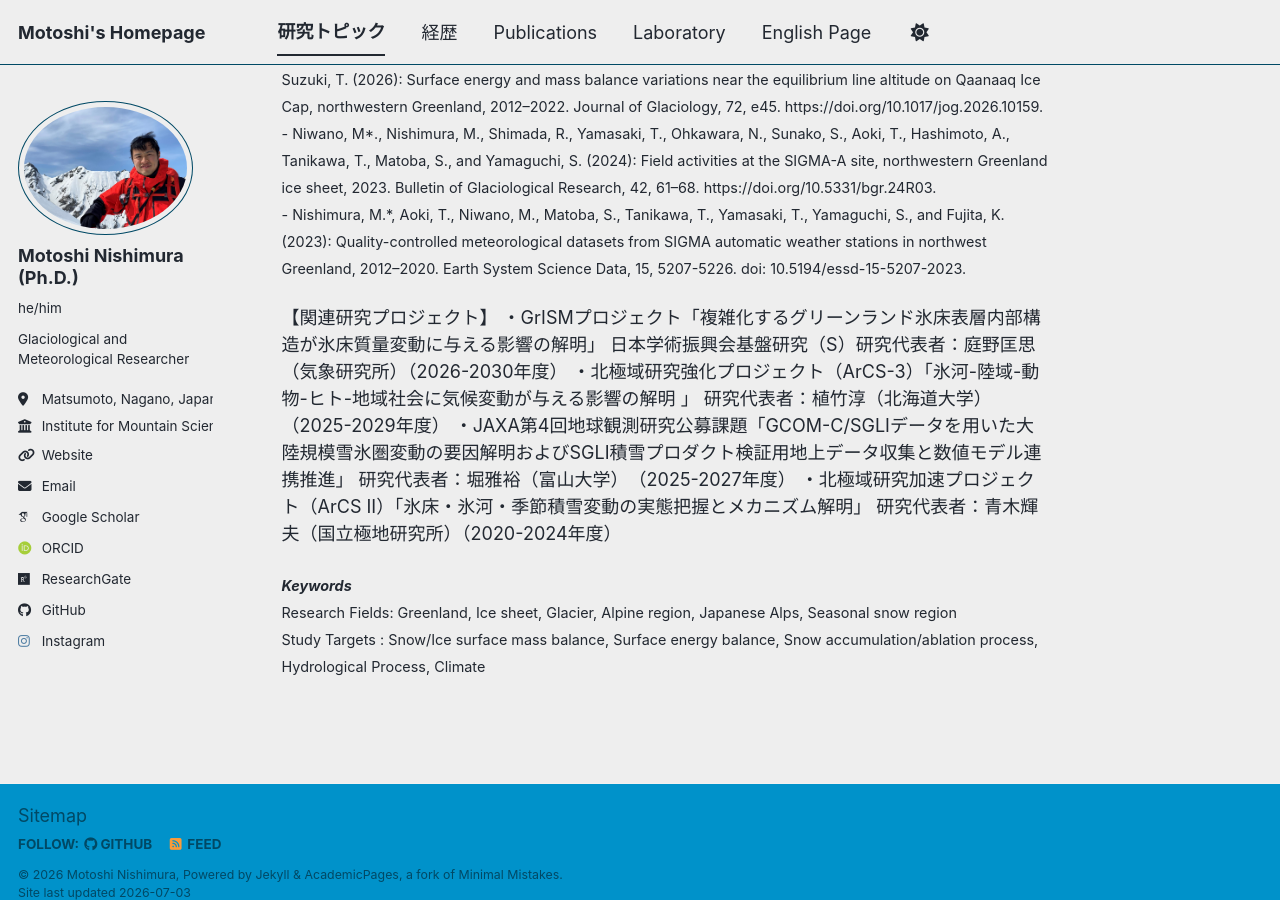
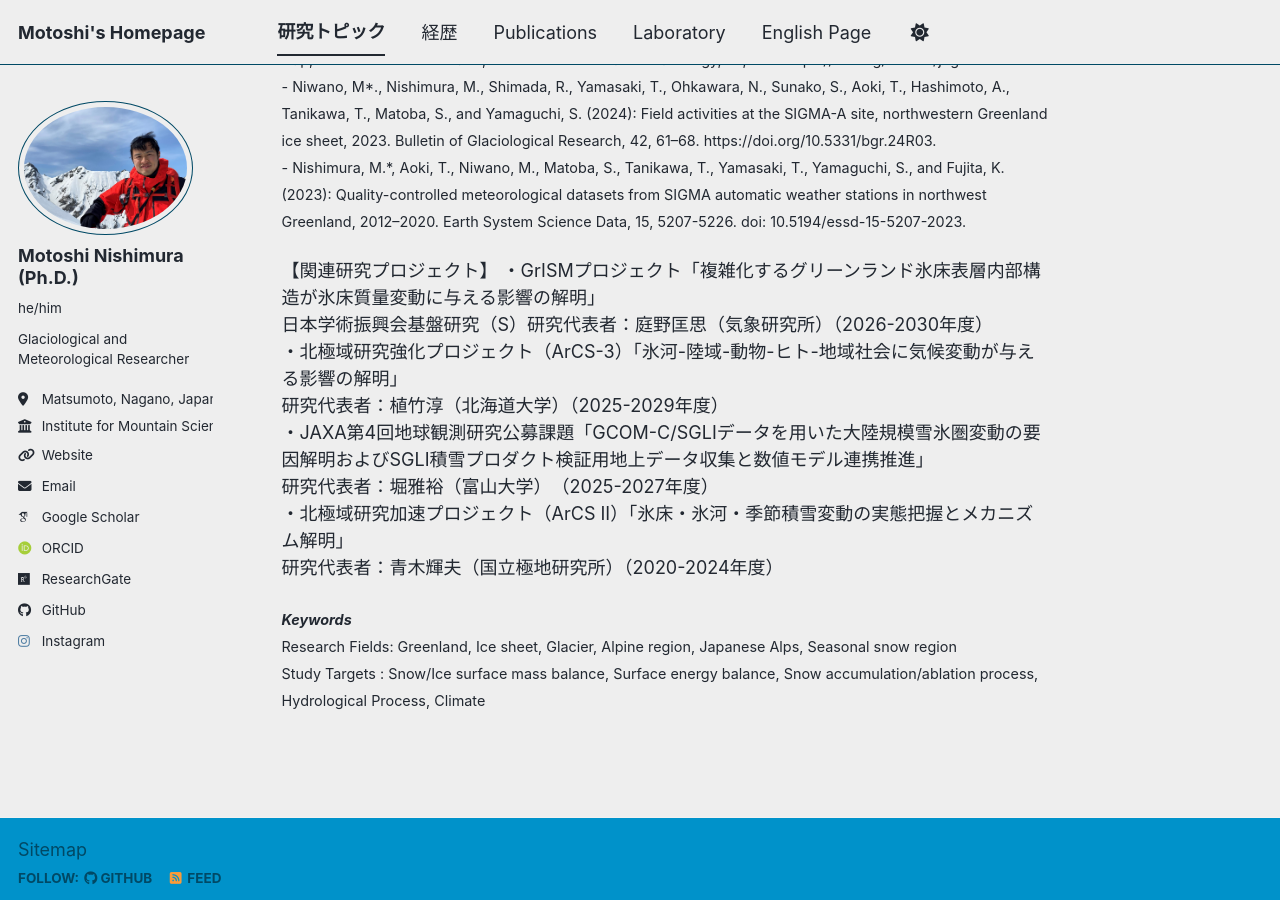
Before and after one commit to MotoshiNishimura/MotoshiNishimura.github.io, a Jekyll site: the page built from _pages/interest.md, in a window 1280 px wide and 900 px high, scrolled down 1062 px. Built offline with Jekyll 4.4.1, drawn with Linux system fonts in a browser that asks for light colours; some web fonts are replaced; a script bundle is joined from its source files by our own code; library files that are not in the unit come from our copies.

Commit message:
Refactor interest.md for clarity and formatting
Removed redundant line breaks and formatted related research projects section for clarity.

```diff
--- a/_pages/interest.md
+++ b/_pages/interest.md
@@ -8,8 +8,7 @@ __【雪氷圏における大気ー雪氷面の相互作用から雪氷物理プ
  </span>
 <p>
 1. 水循環的観点からの山岳環境システムの理解<br>
-山岳域の自然環境を構成する様々な要素を含む山岳環境の理解を目指しています。具体的には、山岳域で涵養される降水が地表面に貯蔵される積雪涵養プロセスから、融雪に伴って地表から土壌や地盤内へ地下水として涵養される水文プロセス、そして、それらの水供給によって育まれる動植物の生態システム、それらのサブシステムを統合的に理解し、「山岳環境システム」の維持形成メカニズムを理解することを最終的な目標として定め、特に積雪の涵養から消耗までの雪氷プロセス、を中心とした水循環過程に着目をして研究を進めています。
-<br>
+山岳域の自然環境を構成する様々な要素を含む山岳環境の理解を目指しています。具体的には、山岳域で涵養される降水が地表面に貯蔵される積雪涵養プロセスから、融雪に伴って地表から土壌や地盤内へ地下水として涵養される水文プロセス、そして、それらの水供給によって育まれる動植物の生態システム、それらのサブシステムを統合的に理解し、「山岳環境システム」の維持形成メカニズムを理解することを最終的な目標として定め、特に積雪の涵養から消耗までの雪氷プロセス、を中心とした水循環過程に着目をして研究を進めています。<br>
  <span style="font-size: 0.8em;">
 （主な研究成果）<br>
 - Nishimura, M.*, Tanaka, R., Sasaki, A., and Suzuki, K. (2022): Spatiotemporal variations of snow cover in Mt. Norikura, the Northern Japanese Alps. Japanese Journal of Mountain Research, 5, 1–12. doi: 10.34532/jasms.5.0_1.<br>
@@ -20,19 +19,15 @@ __【雪氷圏における大気ー雪氷面の相互作用から雪氷物理プ
 <p>
 2. 熱収支的観点に基づく諸現象のプロセス探究<br>
 雪氷学的、水文学的視点から熱収支の概念に基づく諸現象のプロセス研究を進めています。地球表面における水循環過程を理解するためには、地表面における積雪融解や水の相変化に伴う水の移動（蒸発、凝結、昇華など）を支配する地表面熱収支の議論が不可欠です。現地で得られた気象データや積雪物理状態のデータを用いてそれらを定量する、あるいは、それらを支配する要因を明らかにする研究を行なっています。<br>
-</p>
-<p>
  <span style="font-size: 0.8em;">
 （主な研究成果）<br>
 - Aoki, T.*, Hachikubo, A., Nishimura, M., Hori, M., Niwano, M., Tanikawa, T., Sugiura, K., Inoue, R., Yamaguchi, S., Matoba, S., Shimada, R., Ishimoto, H., and Gallet, J. C. (2023): Development of a Handheld Integrating Sphere Snow Grain Sizer (HISSGraS). Annals of Glaciology, 65, e10. https://doi.org/10.1017/aog.2023.72.
 </span>
- </p>
+</p>
 
 <p>
 3. グリーンランドにおける氷河表面プロセス研究<br>
 気候変動に伴う気温上昇によって北極域の環境は著しく変化しています。そのなかでもグリーンランド氷床とその縁辺部に位置する氷河の融解は加速しており、その実態把握と影響評価、およびそのメカニズムの詳細な把握は急務です。現地で観測された気象データを用いて、それらを明らかにする研究を行なっています。<br>
-</p>
-<p>
  <span style="font-size: 0.8em;">
 （主な研究成果）<br>
 - Nishimura, M.*, Aoki, T., Niwano, M., Oyama, M., Matoba, S., Tanikawa, T., Yamaguchi, S., Shimada, R., and Suzuki, T. (2026): Surface energy and mass balance variations near the equilibrium line altitude on Qaanaaq Ice Cap, northwestern Greenland, 2012–2022. Journal of Glaciology, 72, e45. https://doi.org/10.1017/jog.2026.10159.<br>
@@ -43,14 +38,14 @@ __【雪氷圏における大気ー雪氷面の相互作用から雪氷物理プ
 
 <p>
 【関連研究プロジェクト】
-・GrISMプロジェクト「複雑化するグリーンランド氷床表層内部構造が氷床質量変動に与える影響の解明」
-日本学術振興会基盤研究（S）研究代表者：庭野匡思（気象研究所）（2026-2030年度）
-・北極域研究強化プロジェクト（ArCS-3）「氷河-陸域-動物-ヒト-地域社会に気候変動が与える影響の解明 」
-研究代表者：植竹淳（北海道大学）（2025-2029年度）
-・JAXA第4回地球観測研究公募課題「GCOM-C/SGLIデータを用いた大陸規模雪氷圏変動の要因解明およびSGLI積雪プロダクト検証用地上データ収集と数値モデル連携推進」
-研究代表者：堀雅裕（富山大学）　（2025-2027年度）
-・北極域研究加速プロジェクト（ArCS II）「氷床・氷河・季節積雪変動の実態把握とメカニズム解明」
-研究代表者：青木輝夫（国立極地研究所）（2020-2024年度）
+・GrISMプロジェクト「複雑化するグリーンランド氷床表層内部構造が氷床質量変動に与える影響の解明」<br>
+日本学術振興会基盤研究（S）研究代表者：庭野匡思（気象研究所）（2026-2030年度）<br>
+・北極域研究強化プロジェクト（ArCS-3）「氷河-陸域-動物-ヒト-地域社会に気候変動が与える影響の解明」<br>
+研究代表者：植竹淳（北海道大学）（2025-2029年度）<br>
+・JAXA第4回地球観測研究公募課題「GCOM-C/SGLIデータを用いた大陸規模雪氷圏変動の要因解明およびSGLI積雪プロダクト検証用地上データ収集と数値モデル連携推進」<br>
+研究代表者：堀雅裕（富山大学）　（2025-2027年度）<br>
+・北極域研究加速プロジェクト（ArCS II）「氷床・氷河・季節積雪変動の実態把握とメカニズム解明」<br>
+研究代表者：青木輝夫（国立極地研究所）（2020-2024年度）<br>
 </p>
 
 <span style="font-size: 0.8em;">
```
